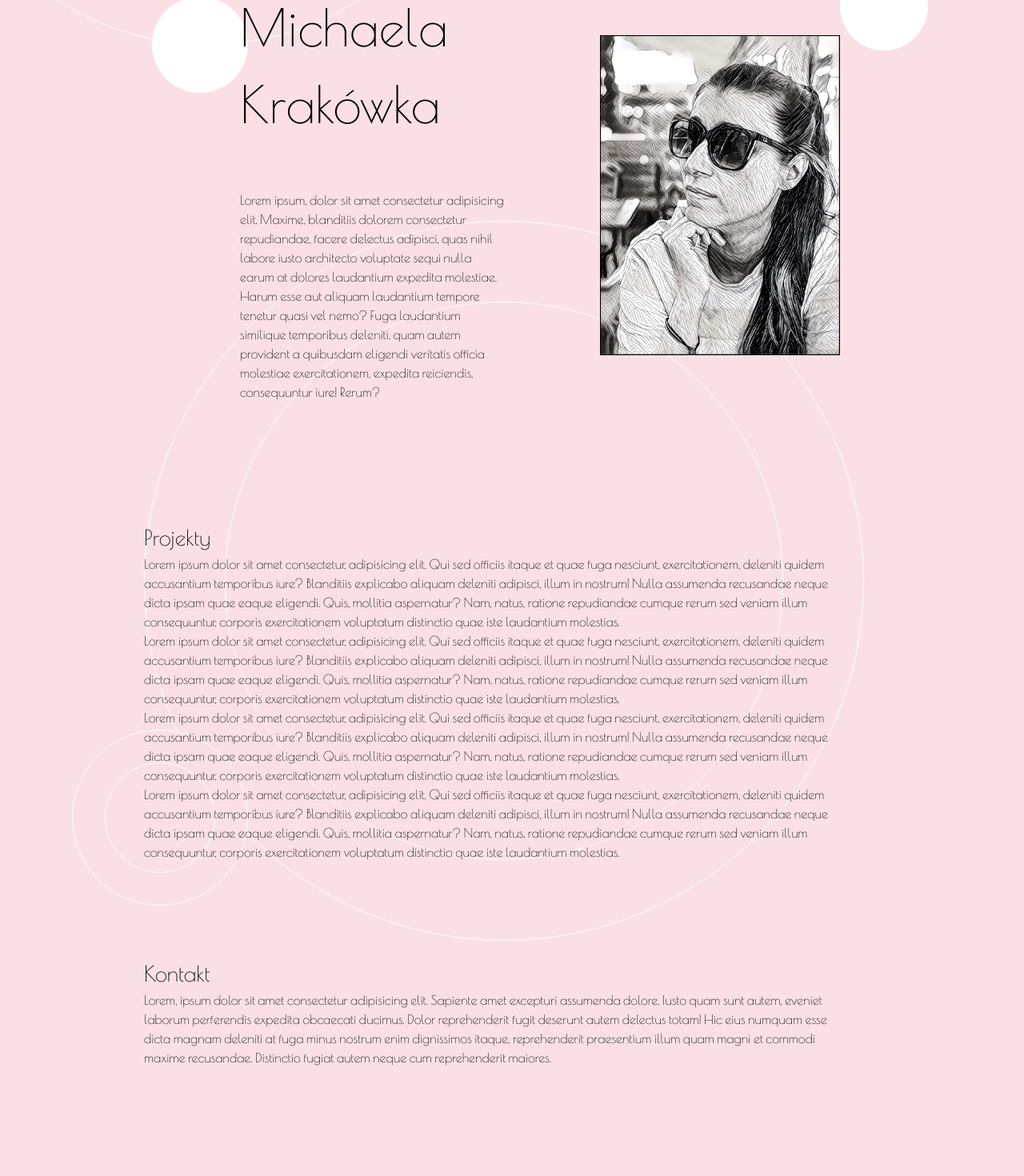
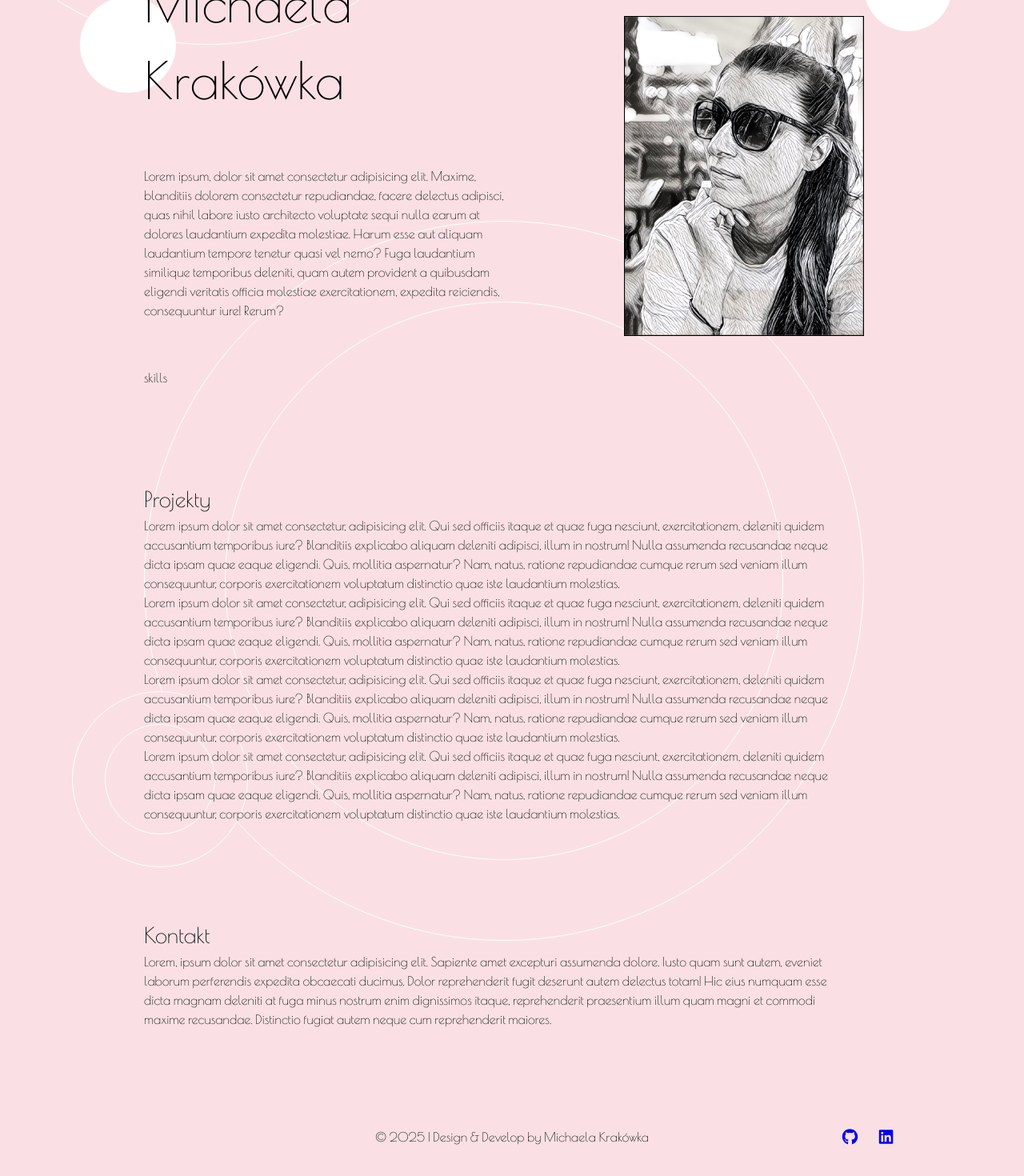
Before and after one commit to MichaelaKrakowka/Portfolio, a React (Create React App) app: page / in a window 1280 px wide. Shown: the part 374-1844 px from the top of the page at 80% size. Before the commit the page ends 1768 px from the top, so only its background shows below. Built offline with nearby package versions, Linux system fonts and the light colour scheme; a web font is replaced by a local one.

Commit message:
header and footer done

```diff
--- a/package.json
+++ b/package.json
@@ -3,6 +3,9 @@
   "version": "0.1.0",
   "private": true,
   "dependencies": {
+    "@fortawesome/fontawesome-svg-core": "^7.0.1",
+    "@fortawesome/free-brands-svg-icons": "^7.0.1",
+    "@fortawesome/react-fontawesome": "^3.0.2",
     "@testing-library/dom": "^10.4.1",
     "@testing-library/jest-dom": "^6.8.0",
     "@testing-library/react": "^16.3.0",
--- a/src/App.js
+++ b/src/App.js
@@ -3,6 +3,7 @@ import { Header } from "./components/Header";
 import { AboutMe } from "./components/AboutMe";
 import { Projects } from "./components/Projects";
 import { Contact } from "./components/Contact";
+import { Footer } from "./components/Footer";
 
 export const App = () => {
   return (
@@ -11,6 +12,7 @@ export const App = () => {
       <AboutMe />
       <Projects />
       <Contact />
+      <Footer />
     </>
   );
 };
--- a/src/components/AboutMe.css
+++ b/src/components/AboutMe.css
@@ -1,11 +1,13 @@
 .about_container {
-  padding: 30px 120px;
+  /* padding: 30px 120px; */
+  padding: 30px;
   display: flex;
+  flex-wrap: wrap;
 }
 
 .about_part {
   flex: 1;
-  padding: 60px;
+  padding: 30px;
   display: flex;
   flex-direction: column;
   justify-content: space-around;
@@ -13,7 +15,7 @@
   gap: 60px;
 }
 .my_name {
-  font-family: "Poiret One", sans-serif;
+  /* font-family: "Poiret One", sans-serif; */
   font-weight: 400;
   font-size: 4rem;
 }
@@ -23,7 +25,7 @@
   display: flex;
   justify-content: flex-end;
   align-items: center;
-  padding: 60px 0 60px 60px;
+  padding: 60px;
 }
 
 .photo_part img {
--- a/src/components/AboutMe.js
+++ b/src/components/AboutMe.js
@@ -3,7 +3,7 @@ import "./AboutMe.css";
 export const AboutMe = () => {
   return (
     <>
-      <div className="about_container ">
+      <div className="about_container" id="about">
         <div className="ball"></div>
         <div className="about_part">
           <h1 className="my_name">Michaela Krakówka</h1>
@@ -17,6 +17,7 @@ export const AboutMe = () => {
             eligendi veritatis officia molestiae exercitationem, expedita
             reiciendis, consequuntur iure! Rerum?
           </p>
+          <p>skills</p>
         </div>
 
         <div className="photo_part">
--- a/src/components/Contact.css
+++ b/src/components/Contact.css
@@ -1,7 +1,3 @@
 .contact {
   padding: 60px 240px 60px 180px;
 }
-
-.paragraphs {
-  font-family: "Poiret One", sans-serif;
-}
--- a/src/components/Contact.js
+++ b/src/components/Contact.js
@@ -2,7 +2,7 @@ import "./Contact.css";
 
 export const Contact = () => {
   return (
-    <div className="contact_container ">
+    <div className="contact_container" id="contact">
       <div className="contact">
         <h2 className="headings">Kontakt</h2>
         <p className="paragraphs">
--- /dev/null
+++ b/src/components/Footer.css
@@ -0,0 +1,27 @@
+.footer_container {
+  height: 150px;
+  display: flex;
+  align-items: center;
+  position: relative;
+}
+
+.footer_paragraph {
+  flex: 1; /* zabere celou šířku */
+  display: flex;
+  justify-content: center;
+  padding: 10px;
+}
+
+.footer_icons {
+  position: absolute;
+  right: 150px; /* odsazení od pravého okraje */
+  display: flex;
+  gap: 20px;
+  padding: 10px;
+}
+
+.icon_github:hover,
+.icon_linkedin:hover {
+  transform: scale(1.2);
+  transition: transform 0.5s ease;
+}
--- /dev/null
+++ b/src/components/Footer.js
@@ -0,0 +1,23 @@
+import "./Footer.css";
+import { FontAwesomeIcon } from "@fortawesome/react-fontawesome";
+import { faGithub, faLinkedin } from "@fortawesome/free-brands-svg-icons";
+
+export const Footer = () => {
+  return (
+    <div className="footer_container">
+      <div className="footer_paragraph">
+        <p>© 2025 | Design & Develop by Michaela Krakówka</p>
+      </div>
+      <div className="footer_icons">
+        <a className="icon_github" href="https://github.com/MichaelaKrakowka">
+          <FontAwesomeIcon icon={faGithub} size="lg" />
+        </a>
+        <a
+          className="icon_linkedin"
+          href="https://www.linkedin.com/in/michaela-krakowka-8abbb2b1">
+          <FontAwesomeIcon icon={faLinkedin} size="lg" />
+        </a>
+      </div>
+    </div>
+  );
+};
--- a/src/components/Header.css
+++ b/src/components/Header.css
@@ -50,4 +50,11 @@
   color: black;
   font-family: "Poiret One", sans-serif;
   font-size: 1.5rem;
+  padding: 7px 13px;
 }
+
+.nav_link:hover {
+  border: none;
+  border-radius: 10px;
+  background-color: rgba(255, 255, 255, 0.386);
+}
--- a/src/components/Projects.css
+++ b/src/components/Projects.css
@@ -7,7 +7,6 @@
 }
 
 .headings {
-  font-family: "Poiret One", sans-serif;
   font-size: 1.7rem;
   color: black;
   text-decoration: none;
--- a/src/components/Projects.js
+++ b/src/components/Projects.js
@@ -2,7 +2,7 @@ import "./Projects.css";
 
 export const Projects = () => {
   return (
-    <div className="project_container">
+    <div className="project_container" id="projects">
       <div className="projects">
         <h2 className="headings">Projekty</h2>
         <div>
--- a/src/index.css
+++ b/src/index.css
@@ -75,7 +75,12 @@ h6 {
   isolation: isolate;
 }
 
+:root {
+  scroll-behavior: smooth;
+}
+
 body {
   background-color: #fae0e4;
   color: black;
+  font-family: "Poiret One", sans-serif;
 }
```
Also changed, not shown: 1 other file (tests, documents, lock files or other folders).
